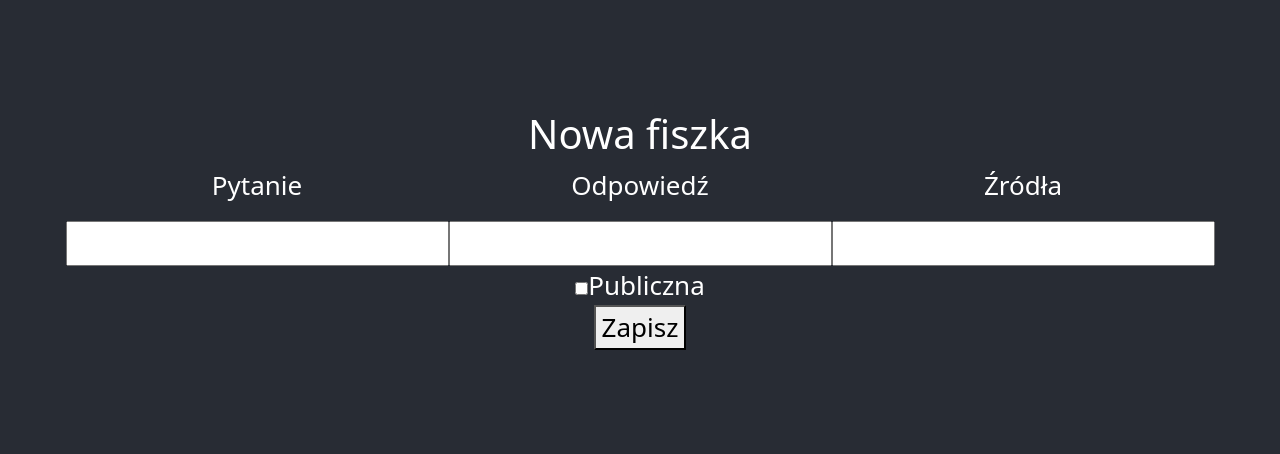
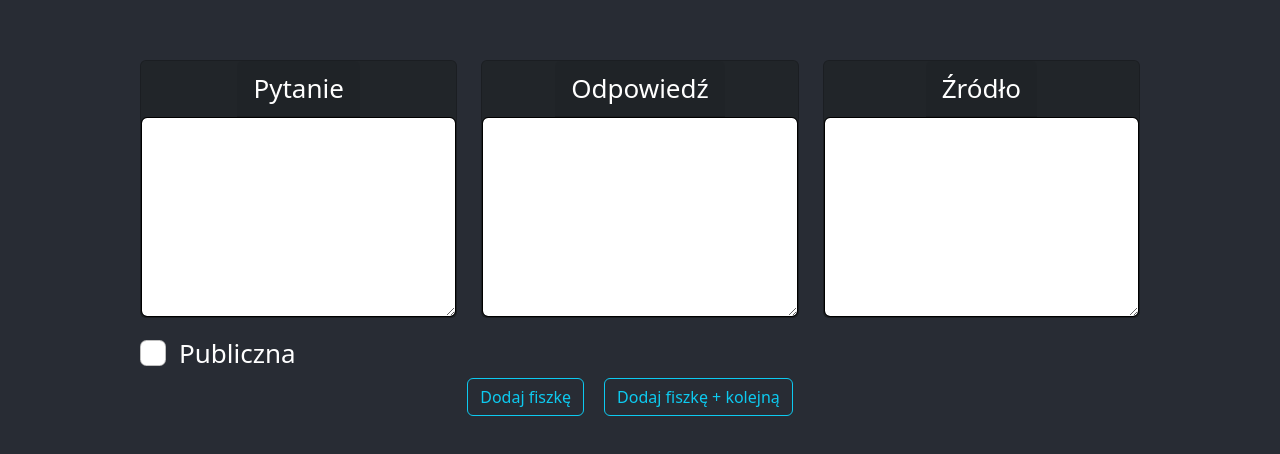
Before and after one commit to CrustyCracker/Learning-Platform, a React (Create React App) app in the folder platform/: page /cards/new in a window 1280 px wide. Shown: the part 170-624 px from the top of the page. Built offline with nearby package versions, Linux system fonts and the light colour scheme.

Commit message:
edited newCardForm component

```diff
--- a/platform/src/components/Card.tsx
+++ b/platform/src/components/Card.tsx
@@ -82,10 +82,10 @@ export function Card(props: CardProps) {
                 </div>
                 <div className="col-lg-6 col-md-6 col-sm-6" style={{textAlign: "end"}}>
                     <form onSubmit={EditCard} style={{float: "right"}}>
-                        <button type="submit" className="btn btn-danger">Usuń</button>
+                        <button type="submit" className="btn btn-outline-danger">Usuń</button>
                     </form>
                     <form onSubmit={DeleteCard} style={{float: "right", marginRight: "2%"}}>
-                        <button type="submit" className="btn btn-info">Edytuj</button>
+                        <button type="submit" className="btn btn-outline-info">Edytuj</button>
                     </form>
                 </div>
 
--- a/platform/src/components/NewCardForm.tsx
+++ b/platform/src/components/NewCardForm.tsx
@@ -3,6 +3,7 @@ import {Requests} from "../requests/Requests";
 import {CardResponse, NewCard} from "../types/Cards";
 import {ErrorResponse} from "../types/ErrorResponse";
 import {useNavigate} from 'react-router-dom';
+import '../style/newCardForm.css';
 
 interface NewCardFormProps {
     onSuccess: (response: CardResponse) => void,
@@ -16,7 +17,7 @@ export function NewCardForm(props: NewCardFormProps) {
 
     const navigate = useNavigate();
 
-    const handleSubmit = (e: FormEvent) => {
+    const AddCard = (e: FormEvent) => {
         e.preventDefault();
         if (!newCard)
             return;
@@ -31,40 +32,118 @@ export function NewCardForm(props: NewCardFormProps) {
         });
     }
 
+    const AddCardAndNext = (e: FormEvent) => {
+        e.preventDefault();
+        if (!newCard)
+            return;
+        Requests.createCard(newCard).then(res => {
+            if (res.err) {
+                props.onError(res.err);
+            }
+            else if (res.res){
+                props.onSuccess(res.res)
+            }
+            setNewCard({question: "", answer: "", source: "",isPublic: false, groupIds: [], tagIds: []})
+        });
+    }
+
     // pzsp2 error handling i walidacja
 
-    return <div>
-        <h1>Nowa fiszka</h1>
-        <form onSubmit={handleSubmit}>
-            <label>
-                <p>Pytanie</p>
-                <input type="text" name="question" required onChange={(e) => {
-                    setNewCard({...newCard, question: e.target.value})
-                }} />
-            </label>
-            <label>
-                <p>Odpowiedź</p>
-                <input type="text" name="answer" required onChange={(e) => {
-                    setNewCard({...newCard, answer: e.target.value})
-                }} />
-            </label>
-            <label>
-                <p>Źródła</p>
-                <input type="text" name="source" onChange={(e) => {
-                    setNewCard({...newCard, source: e.target.value})
-                }} />
-            </label>
-            <div>
-                <label>
-                    <input type="checkbox" name="isPublic" checked={newCard.isPublic} onChange={(e) => {
-                        if (e.target.value) setNewCard({...newCard, isPublic: e.target.checked})
-                    }}/>
+    return (
+    <div className="container-fluid" style={{width: "80%"}}>
+        <form>
+        <div className="row gy-3">
+            <div className="col-lg-4 col-md-12 col-sm-12">
+                <div className="card text-white bg-dark" style={{paddingBottom: 0}}>
+                    <div className="card-header">Pytanie</div>
+                        <div className="form w-100 h-100">
+                            <textarea className="form-control" id="question" name="question" value={newCard.question}
+                                      maxLength={500} spellCheck="false" required onChange={(e) => {
+                                setNewCard({...newCard, question: e.target.value})}}>
+                            </textarea>
+                        </div>
+                </div>
+            </div>
+            <div className="col-lg-4 col-md-12 col-sm-12">
+                <div className="card text-white bg-dark" >
+                    <div className="card-header">Odpowiedź</div>
+                    <div className="form w-100 h-100">
+                        <textarea className="form-control" id="answer" name="answer" value={newCard.answer}
+                                  maxLength={500} spellCheck="false" required onChange={(e) => {
+                            setNewCard({...newCard, answer: e.target.value})}}>
+                        </textarea>
+                    </div>
+                </div>
+            </div>
+            <div className="col-lg-4 col-md-12 col-sm-12">
+                <div className="card text-white bg-dark" >
+                    <div className="card-header">Źródło</div>
+                    <div className="form w-100 h-100">
+                        <textarea className="form-control" id="source" name="source" value={newCard.source}
+                                  maxLength={500} spellCheck="false" required onChange={(e) => {
+                                             setNewCard({...newCard, source: e.target.value})}}>
+                        </textarea>
+                    </div>
+                </div>
+            </div>
+        </div>
+        <div className="form-check" style={{textAlign: "start"}}>
+            <input className="form-check-input" type="checkbox" name="isPublic" checked={newCard.isPublic} id="isPublic" onChange={(e) => {
+                                     if (e.target.value) setNewCard({...newCard, isPublic: e.target.checked})
+                                 }}/>
+                <label className="form-check-label" htmlFor="isPublic">
                     Publiczna
                 </label>
+        </div>
+        <div className="row">
+            <div className="btn-group" role="group" aria-label="Basic example" style={{justifyContent: "center"}}>
+                <div style={{float: "left", marginRight: "2%"}}>
+                    <button type="submit" onClick={AddCard} className="btn btn-outline-info">Dodaj fiszkę</button>
+                </div>
+                <div style={{float: "right", marginRight: "2%"}}>
+                    <button type="submit" onClick={AddCardAndNext} className="btn btn-outline-info">Dodaj fiszkę + kolejną</button>
+                </div>
             </div>
-            <div>
-                <button type="submit">Zapisz</button>
-            </div>
+        </div>
         </form>
-    </div>
+    </div>)
+
 }
+
+
+
+    // return <div>
+    //     <h1>Nowa fiszka</h1>
+    //     <form onSubmit={handleSubmit}>
+    //         <label>
+    //             <p>Pytanie</p>
+    //             <input type="text" name="question" required onChange={(e) => {
+    //                 setNewCard({...newCard, question: e.target.value})
+    //             }} />
+    //         </label>
+    //         <label>
+    //             <p>Odpowiedź</p>
+    //             <input type="text" name="answer" required onChange={(e) => {
+    //                 setNewCard({...newCard, answer: e.target.value})
+    //             }} />
+    //         </label>
+    //         <label>
+    //             <p>Źródła</p>
+    //             <input type="text" name="source" onChange={(e) => {
+    //                 setNewCard({...newCard, source: e.target.value})
+    //             }} />
+    //         </label>
+    //         <div>
+    //             <label>
+    //                 <input type="checkbox" name="isPublic" checked={newCard.isPublic} onChange={(e) => {
+    //                     if (e.target.value) setNewCard({...newCard, isPublic: e.target.checked})
+    //                 }}/>
+    //                 Publiczna
+    //             </label>
+    //         </div>
+    //         <div>
+    //             <button type="submit">Zapisz</button>
+    //         </div>
+    //     </form>
+    // </div>
+// }
--- /dev/null
+++ b/platform/src/style/newCardForm.css
@@ -0,0 +1,13 @@
+textarea.form-control {
+    min-height: 200px;
+    color: #4a4a4a;
+    border-color: #000;
+}
+
+textarea.form-control:focus {
+    min-height: 200px;
+    color: black;
+    box-shadow: 0 5px 10px 0 black;
+    outline-color: black;
+    border: 1px solid #555;
+}
```
